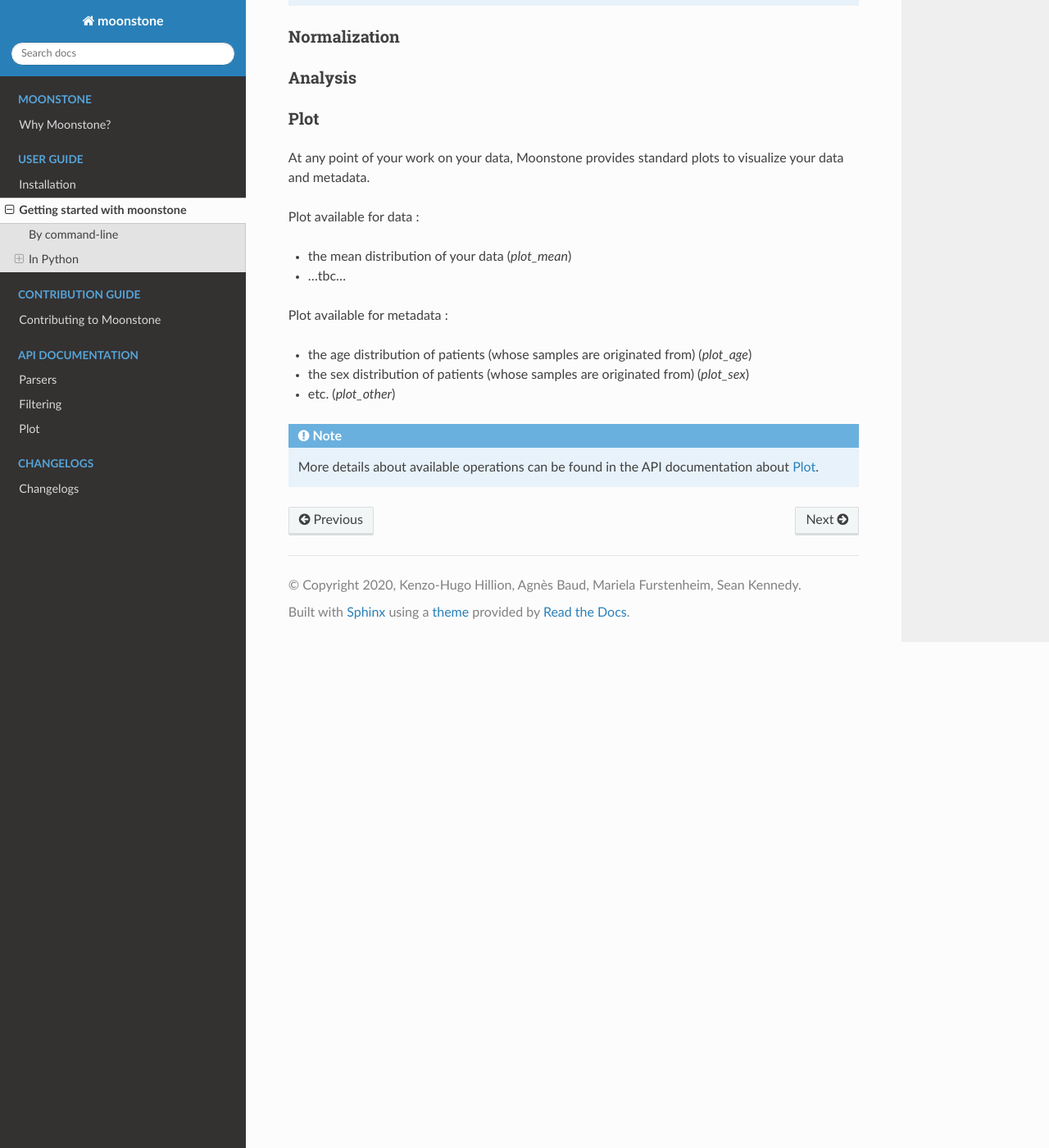
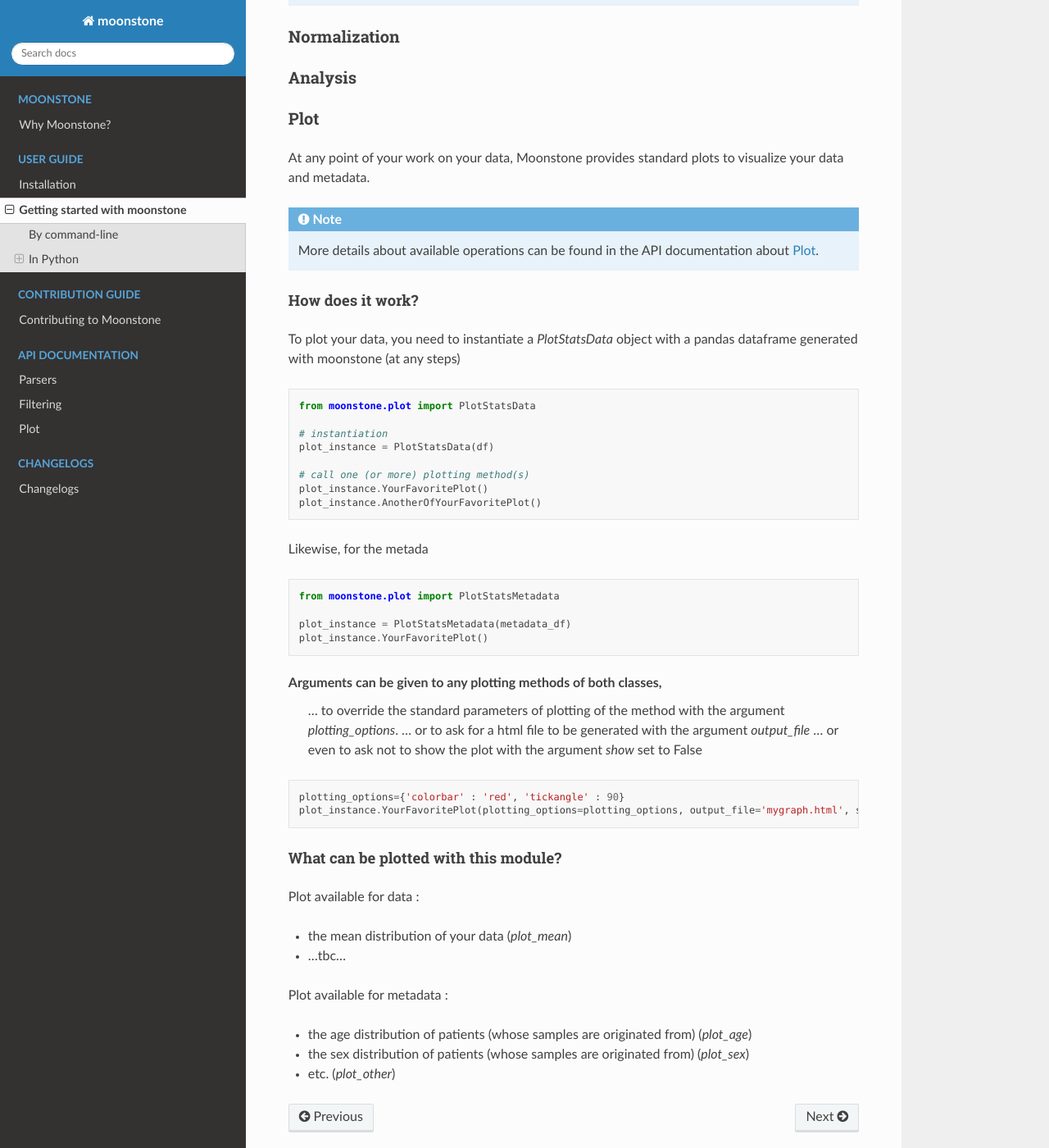
Before and after one commit to motleystate/moonstone, a Sphinx documentation site: the page built from docs/user_guide/getting_started_with_moonstone.rst, in a window 1280 px wide and 1400 px high, scrolled down 3429 px. Shown: the whole window at 82% size. Built offline with Sphinx 7.4.7 and the Read the Docs theme 2.0.0, drawn with Linux system fonts in a browser that asks for light colours.

Commit message:
update getting_started

```diff
--- a/docs/user_guide/getting_started_with_moonstone.rst
+++ b/docs/user_guide/getting_started_with_moonstone.rst
@@ -146,6 +146,50 @@
 
 At any point of your work on your data, Moonstone provides standard plots to visualize your data and metadata.
 
+.. Note::
+    More details about available operations can be found in the API documentation about :ref:`api_plot`.
+
+
+How does it work?
+'''''''''''''''''
+
+To plot your data, you need to instantiate a `PlotStatsData` object with a pandas dataframe generated with moonstone (at any steps)
+
+.. code-block:: python
+
+    from moonstone.plot import PlotStatsData
+
+    # instantiation
+    plot_instance = PlotStatsData(df)
+
+    # call one (or more) plotting method(s)
+    plot_instance.YourFavoritePlot()
+    plot_instance.AnotherOfYourFavoritePlot()
+
+Likewise, for the metada
+
+.. code-block:: python
+
+    from moonstone.plot import PlotStatsMetadata
+
+    plot_instance = PlotStatsMetadata(metadata_df)
+    plot_instance.YourFavoritePlot()
+
+Arguments can be given to any plotting methods of both classes,
+    ... to override the standard parameters of plotting of the method with the argument `plotting_options`.
+    ... or to ask for a html file to be generated with the argument `output_file`
+    ... or even to ask not to show the plot with the argument `show` set to False
+
+.. code-block:: python
+
+    plotting_options={'colorbar' : 'red', 'tickangle' : 90}
+    plot_instance.YourFavoritePlot(plotting_options=plotting_options, output_file='mygraph.html', show=False)
+
+
+
+What can be plotted with this module?
+'''''''''''''''''''''''''''''''''''''
+
 Plot available for data :
 
 - the mean distribution of your data (`plot_mean`)
```
Also changed, not shown: other parts of docs/user_guide/getting_started_with_moonstone.rst (+0 -3 lines).
